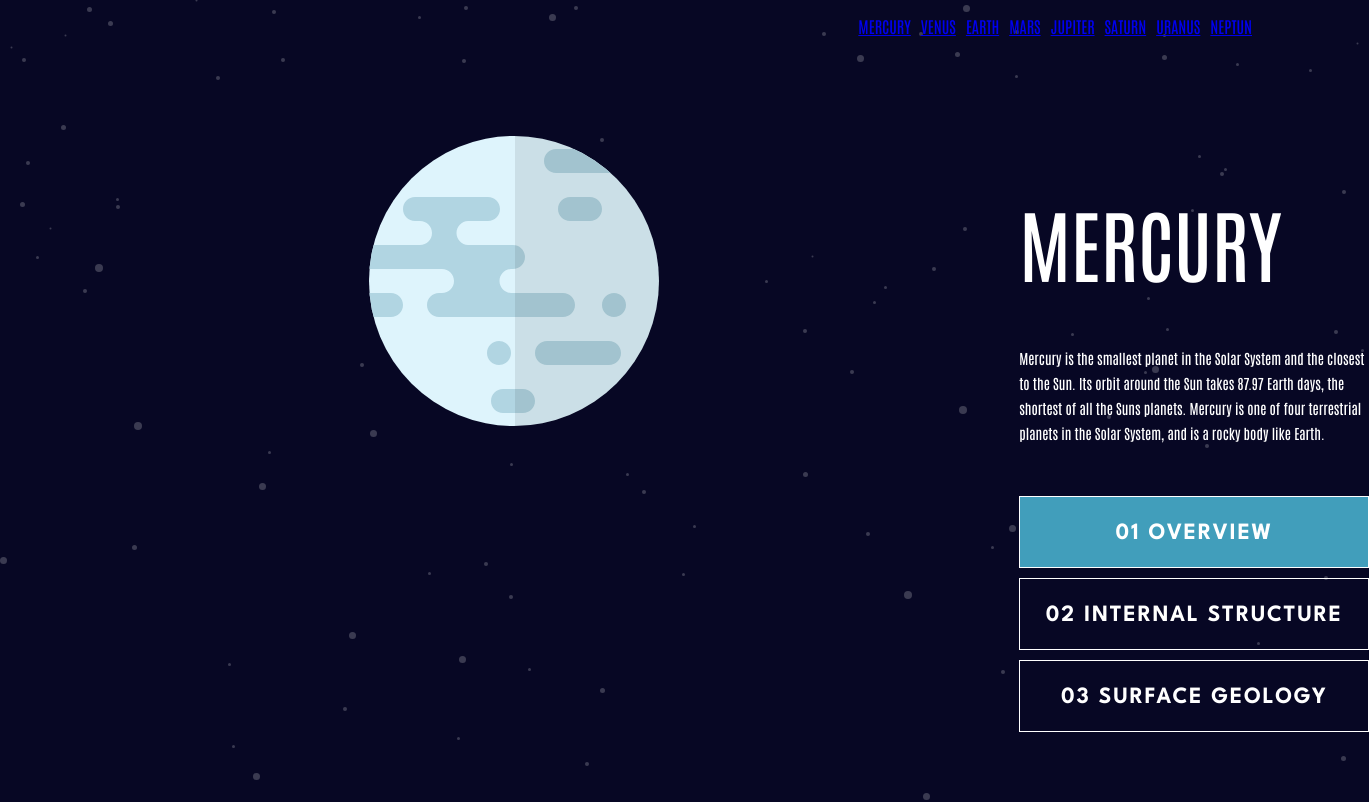
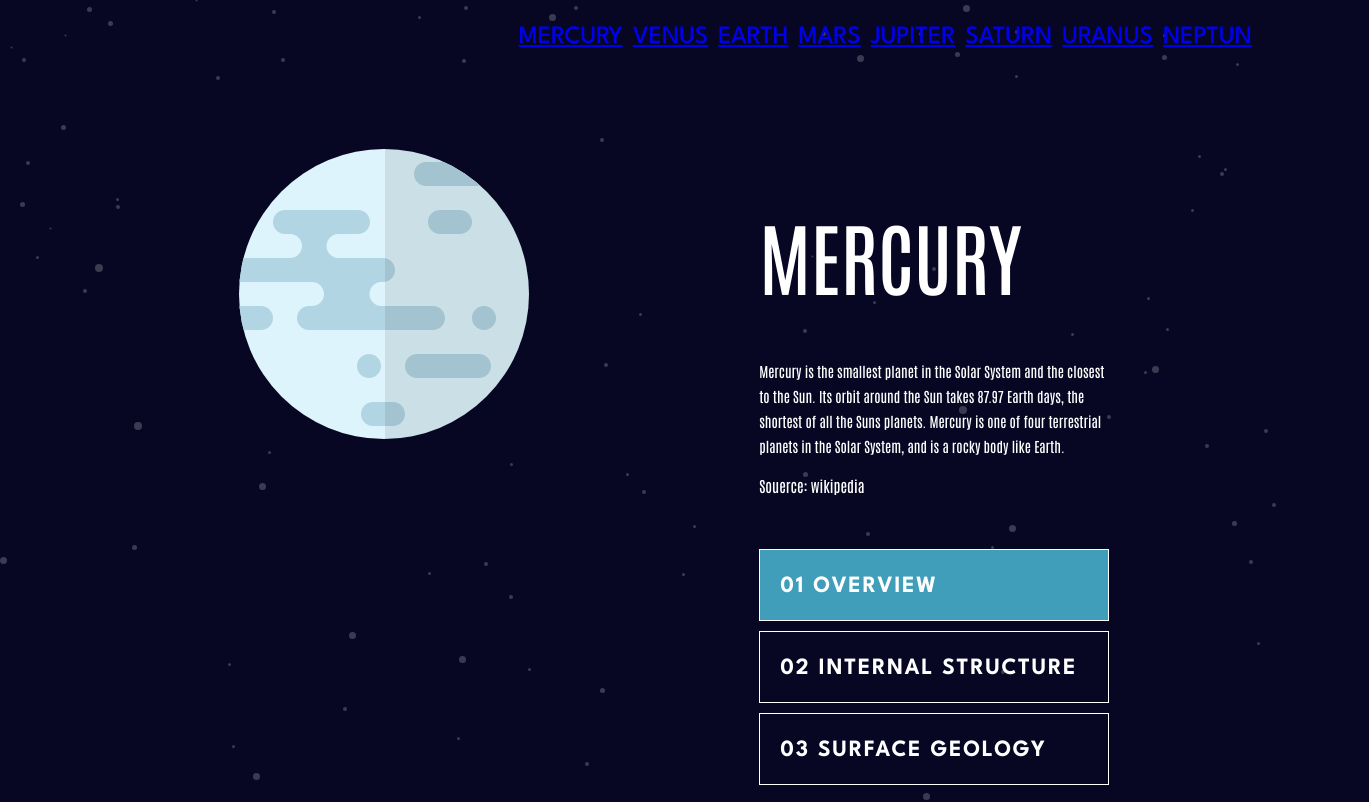
Before and after one commit to markSancho7/react-Planetes, a React (Vite) app: page / in a window 1280 px wide. Shown: the top 802 px of the page, 1369 px wide, since content can reach past the window. Built offline with nearby package versions, Linux system fonts and the light colour scheme.

Commit message:
terminado de verdad

```diff
--- a/src/components/menu/Menu.jsx
+++ b/src/components/menu/Menu.jsx
@@ -1,19 +1,19 @@
 import { Link } from 'react-router-dom';
 import { PlanetInformation } from '../../constants/planetInformation';
-import { StyledMenu } from './styles';
+import { StyledMenuLi, StyledMenuUl } from './styles';
 
 const Menu = ({ action }) => {
 	return (
-		<nav>
-			<StyledMenu>
+		<nav className='link-style'>
+			<StyledMenuUl>
 				{PlanetInformation.map((planet, index) => (
-					<li key={planet.id}>
+					<StyledMenuLi key={planet.id}>
 						<Link to={planet.planetRoute} onClick={() => action(index)}>
 							{planet.planetName}
 						</Link>
-					</li>
+					</StyledMenuLi>
 				))}
-			</StyledMenu>
+			</StyledMenuUl>
 		</nav>
 	);
 };
--- a/src/components/menu/styles.js
+++ b/src/components/menu/styles.js
@@ -1,6 +1,11 @@
 import { styled } from 'styled-components';
 
-const StyledMenu = styled.ul`
+const StyledNav = styled.nav`
+	text-decoration: none;
+`;
+
+const StyledMenuUl = styled.ul`
+	font-family: 'League Spartan', sans-serif;
 	list-style: none;
 	display: flex;
 	gap: 10px;
@@ -8,6 +13,12 @@ const StyledMenu = styled.ul`
 	justify-content: end;
 	margin-right: 20px;
 	text-decoration: none;
+	font-size: 25px;
+`;
+const StyledMenuLi = styled.li`
+	:visited {
+		color: white;
+	}
 `;
 
-export { StyledMenu };
+export { StyledMenuUl, StyledMenuLi, StyledNav };
--- a/src/components/planet/Planet.jsx
+++ b/src/components/planet/Planet.jsx
@@ -1,6 +1,7 @@
 import { useState } from 'react';
 import { PlanetInformation } from '../../constants/planetInformation';
 import {
+	StyledA,
 	StyledButton,
 	StyledContainerButtons,
 	StyledContainerDescription,
@@ -31,6 +32,9 @@ const Planet = ({
 			<StyledContainerDescription>
 				<StyledTitle>{namePlanet}</StyledTitle>
 				<StyledDescription>{descriptionPlanet}</StyledDescription>
+				<StyledDescription>
+					<StyledA href='https://www.wikipedia.com'>Souerce: wikipedia</StyledA>
+				</StyledDescription>
 				<StyledContainerButtons>
 					{PlanetInformation[index].tabs.map((tab, index) => (
 						<StyledButton
--- a/src/components/planet/styles.js
+++ b/src/components/planet/styles.js
@@ -23,6 +23,7 @@ const StyledContainerImg2 = styled.img`
 `;
 const StyledContainerDescription = styled.div`
 	width: 20%;
+	margin-right: 260px;
 `;
 const StyledTitle = styled.h1`
 	color: #fff;
@@ -49,9 +50,11 @@ const StyledContainerButtons = styled.div`
 	gap: 10px;
 `;
 const StyledButton = styled.button`
+	text-align: left;
 	box-sizing: border-box;
 	padding-top: 25px;
 	padding-bottom: 45px;
+	padding-left: 20px;
 	background: ${({ $activeBackground, $takeIndex }) =>
 		$activeBackground ? PlanetInformation[$takeIndex].colorBack : 'none'};
 	width: 350px;
@@ -67,6 +70,11 @@ const StyledButton = styled.button`
 	text-transform: uppercase;
 	border: 1px solid white;
 `;
+const StyledA = styled.a`
+	font-size: 15px;
+	color: white;
+	text-decoration: none;
+`;
 
 export {
 	StyledPlanet,
@@ -76,5 +84,6 @@ export {
 	StyledContainerDescription,
 	StyledTitle,
 	StyledContainerButtons,
-	StyledButton
+	StyledButton,
+	StyledA
 };
--- a/src/constants/planetInformation.js
+++ b/src/constants/planetInformation.js
@@ -75,7 +75,7 @@ export const PlanetInformation = [
 		planetRadius: '3,389.5 km',
 		planetAverage: '-28°c',
 		tabs: ['01 OVERVIEW', '02 INTERNAL STRUCTURE', '03 SURFACE GEOLOGY'],
-		colorBack: '##D14C32'
+		colorBack: '#D14C32'
 	},
 	{
 		id: v4(),
```
